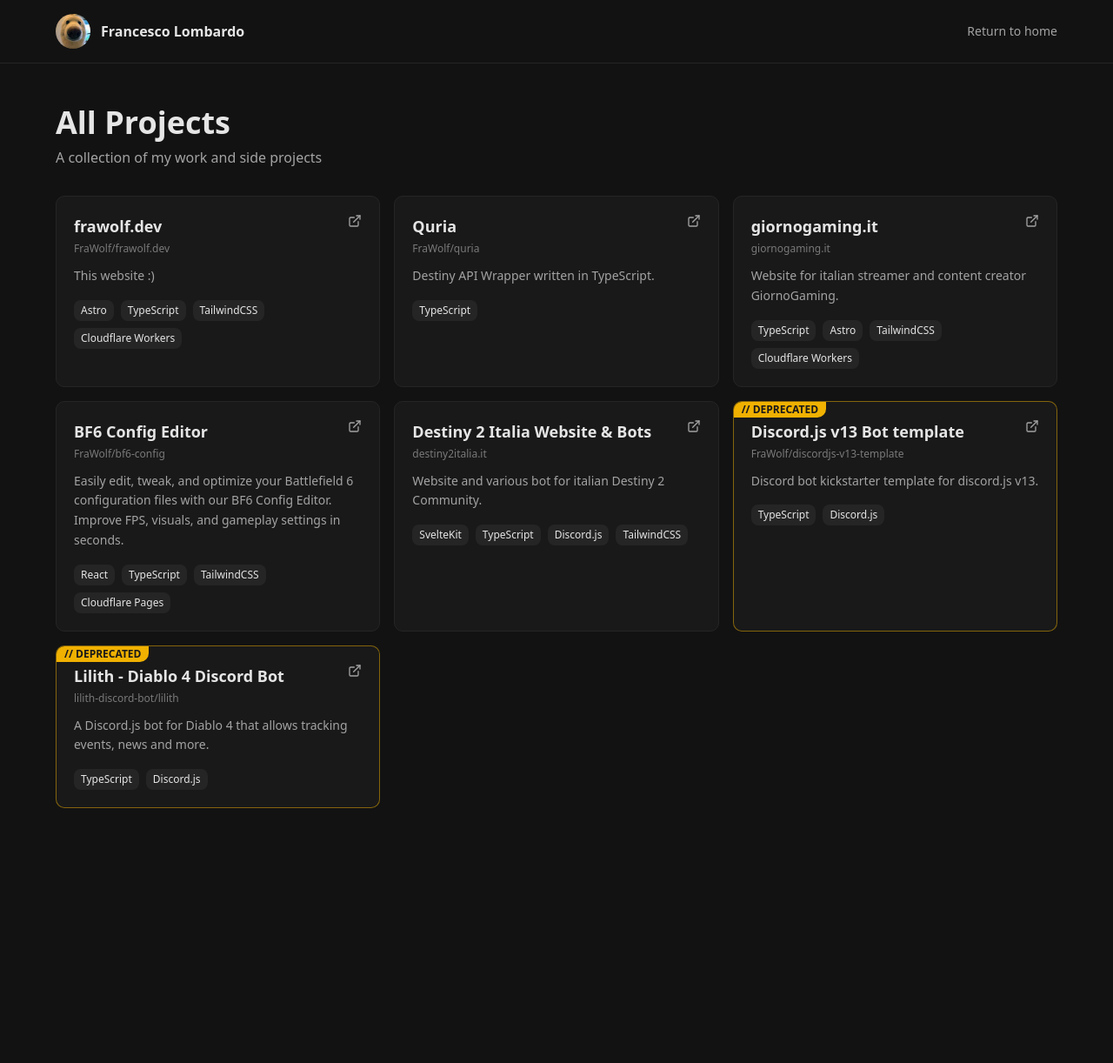
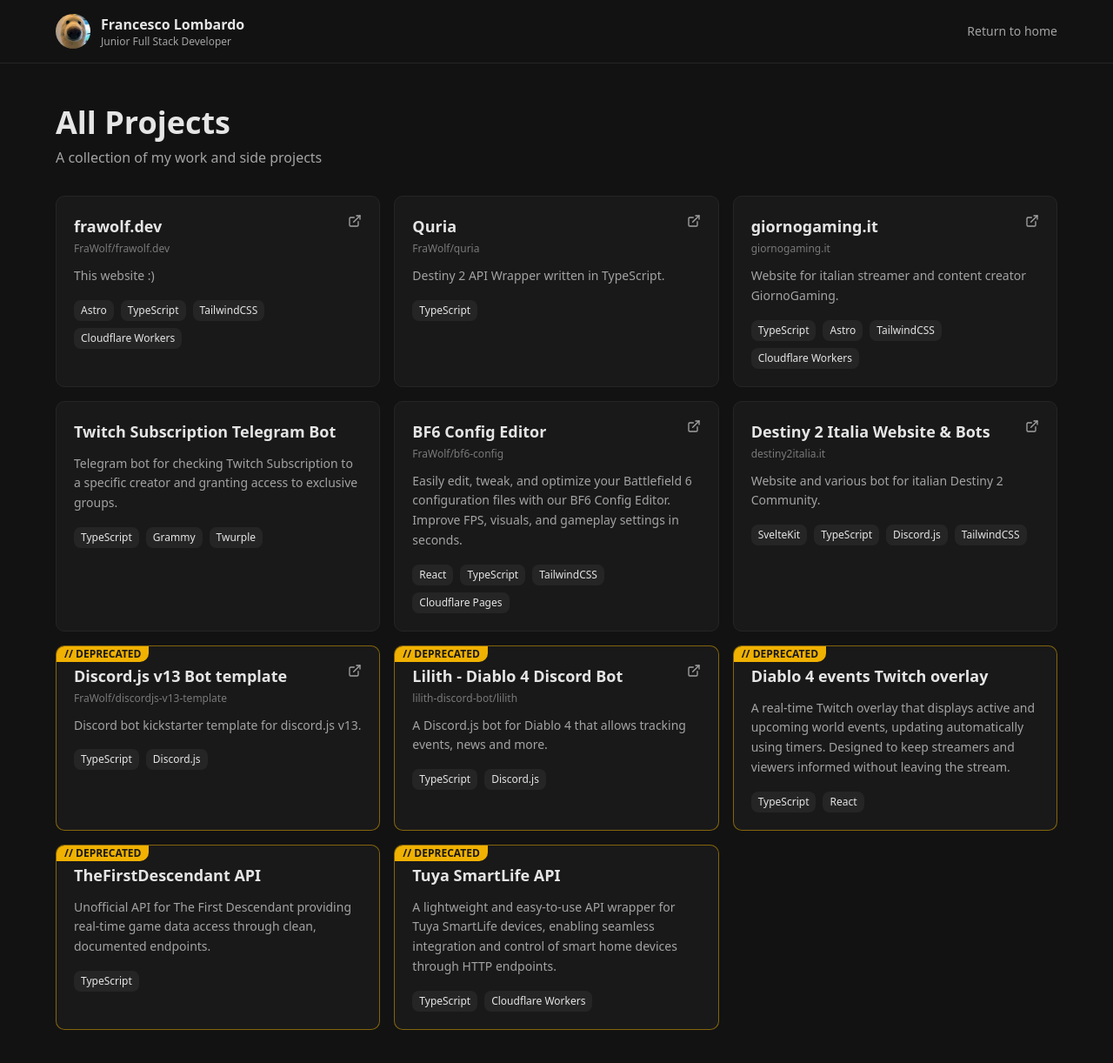
Before and after one commit to FraWolf/frawolf.dev, an Astro site: page /projects in a window 1280 px wide. Shown: the whole page at 87% size. Before the commit the page ends 1025 px from the top, so only its background shows below. Built offline with nearby package versions, Linux system fonts and the light colour scheme; Astro itself is replaced by a stand-in of ours.

Commit message:
Updated avatar size Added subtitle on blog layout Updated data

```diff
--- a/src/components/header.astro
+++ b/src/components/header.astro
@@ -19,11 +19,6 @@
     icon: "email",
     url: "mailto:francesco.lombardo1709@gmail.com",
   },
-  {
-    name: "Ethereum",
-    icon: "ethereum",
-    url: "https://etherscan.io/address/0x889eb06db012f3de50432b9c4731f1946e7bc093",
-  },
 ];
 ---
 
@@ -35,7 +30,7 @@
       src={doggoAvatar}
       loading={"eager"}
       alt={"Profile pic"}
-      class={"h-16 w-16 rounded-full object-cover"}
+      class={"h-18 w-18 rounded-full object-cover"}
     />
 
     <div class="flex flex-col gap-2">
--- a/src/data/projects/data.json
+++ b/src/data/projects/data.json
@@ -13,7 +13,7 @@
   },
   {
     "name": "Quria",
-    "description": "Destiny API Wrapper written in TypeScript.",
+    "description": "Destiny 2 API Wrapper written in TypeScript.",
     "link": "https://github.com/FraWolf/quria",
     "technologies": ["TypeScript"],
     "discontinued": false
@@ -28,6 +28,12 @@
       "TailwindCSS",
       "Cloudflare Workers"
     ],
+    "discontinued": false
+  },
+  {
+    "name": "Twitch Subscription Telegram Bot",
+    "description": "Telegram bot for checking Twitch Subscription to a specific creator and granting access to exclusive groups.",
+    "technologies": ["TypeScript", "Grammy", "Twurple"],
     "discontinued": false
   },
   {
@@ -53,9 +59,27 @@
   },
   {
     "name": "Lilith - Diablo 4 Discord Bot",
-    "description": "A Discord.js bot for Diablo 4 that allows tracking events, news and more. ",
+    "description": "A Discord.js bot for Diablo 4 that allows tracking events, news and more.",
     "link": "https://github.com/lilith-discord-bot/lilith",
     "technologies": ["TypeScript", "Discord.js"],
     "discontinued": true
+  },
+  {
+    "name": "Diablo 4 events Twitch overlay",
+    "description": "A real-time Twitch overlay that displays active and upcoming world events, updating automatically using timers. Designed to keep streamers and viewers informed without leaving the stream.",
+    "technologies": ["TypeScript", "React"],
+    "discontinued": true
+  },
+  {
+    "name": "TheFirstDescendant API",
+    "description": "Unofficial API for The First Descendant providing real-time game data access through clean, documented endpoints.",
+    "technologies": ["TypeScript"],
+    "discontinued": true
+  },
+  {
+    "name": "Tuya SmartLife API",
+    "description": "A lightweight and easy-to-use API wrapper for Tuya SmartLife devices, enabling seamless integration and control of smart home devices through HTTP endpoints.",
+    "technologies": ["TypeScript", "Cloudflare Workers"],
+    "discontinued": true
   }
 ]
--- a/src/layouts/blog-layout.astro
+++ b/src/layouts/blog-layout.astro
@@ -38,7 +38,12 @@
                 alt={"Profile pic"}
                 class={"h-10 w-10 rounded-full object-cover"}
               />
-              <span class="font-semibold">Francesco Lombardo</span>
+              <div class="flex flex-col">
+                <span class="font-semibold">Francesco Lombardo</span>
+                <span class="text-muted-foreground text-xs">
+                  Junior Full Stack Developer</span
+                >
+              </div>
             </a>
 
             <!-- Button for desktop -->
```
